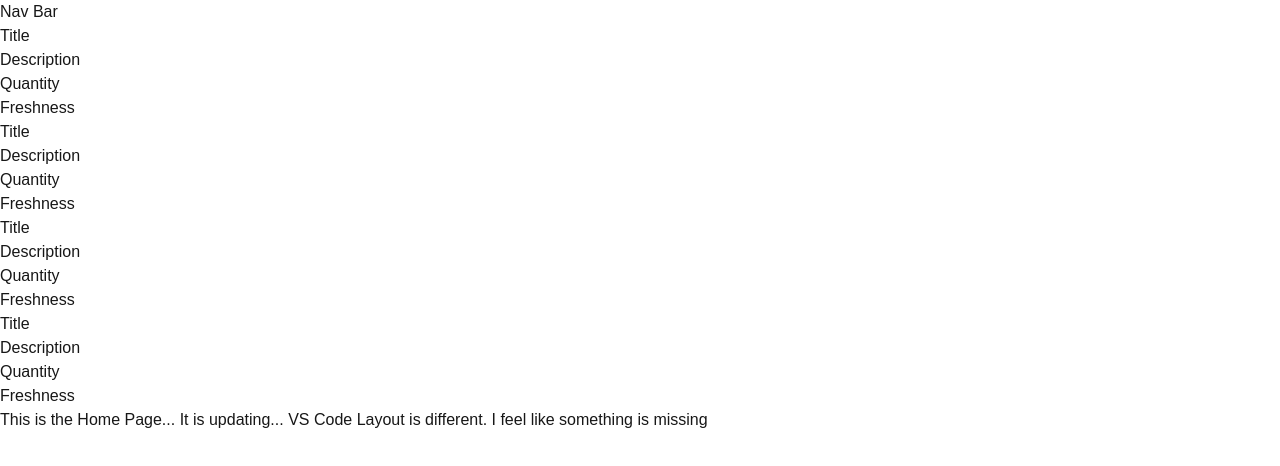
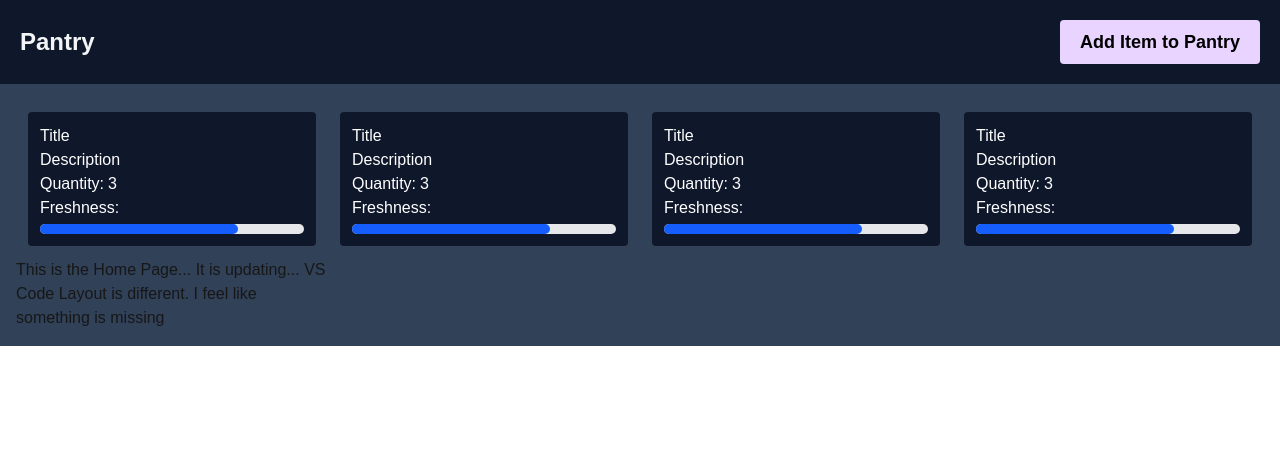
Before and after one commit to Hamsikakrishnan/Pantry-Tracker, a Next.js app: page / in a window 1280 px wide. Shown: the top 466 px of the page. Built offline with nearby package versions, Linux system fonts and the light colour scheme.

Commit message:
CREATE Operation

```diff
--- a/app/(components)/Freshness.js
+++ b/app/(components)/Freshness.js
@@ -1,7 +1,9 @@
 export default function Freshness() {
     return (
-        <div>
-            <h1>Freshness</h1>
+        <div className="w-full bg-gray-200 rounded-full h-2.5">
+            <div className="bg-blue-600 h-2.5 rounded-full"
+            style={{width: "75%" }}>
+            </div>
         </div>
     )
 }
--- a/app/(components)/Item.js
+++ b/app/(components)/Item.js
@@ -1,10 +1,14 @@
 import Freshness from "./Freshness"
 export default function Item() {
     return(
-        <div>
+        <div className="flex flex-col bg-slate-900 hover:bg-slate-800 text-white m-3 p-3 rounded-sm">
             <h1>Title</h1>
             <h2>Description</h2>
-            <h2>Quantity</h2>
+            <div className="flex items-center">
+                <h2>Quantity: </h2>
+                <h2 className="pl-1">3</h2>
+            </div>
+            <h2 className="mb-1">Freshness: </h2>
             <Freshness />
         </div>
     )
--- /dev/null
+++ b/app/(components)/ItemsForm.js
@@ -0,0 +1,7 @@
+export default function ItemsForm() {
+    return(
+        <div>
+            <form></form>
+        </div>
+    )
+}
--- a/app/(components)/Nav.js
+++ b/app/(components)/Nav.js
@@ -1,7 +1,17 @@
+import Link from "next/link"
 export default function Nav() {
     return(
-        <div>
-            <h1>Nav Bar</h1>
+        <div className="bg-slate-900">
+            <div className="flex items-center justify-between bg-slate-900 p-5">
+                <Link href="/"
+                className="text-gray-100 text-2xl font-bold">
+                    Pantry
+                </Link>
+                <Link href="/ItemsList/new"
+                className="text-black text-lg px-5 py-2 bg-purple-200 font-bold rounded-sm">
+                    Add Item to Pantry
+                </Link>
+            </div>
         </div>
     )
 }
--- /dev/null
+++ b/app/(models)/Pantry.js
@@ -0,0 +1,14 @@
+import mongoose, { Schema } from 'mongoose';
+
+mongoose.connect(process.env.MONGODB_URI);
+mongoose.Promise = global.Promise;
+
+const PantrySchema = new Schema({
+    title: String,
+    description: String,
+    quantity: Number,
+    freshness: Number
+});
+
+const Pantry = mongoose.models.Pantry || mongoose.model('Pantry', PantrySchema);
+export default Pantry;
--- a/app/ItemsList/[id]/page.js
+++ b/app/ItemsList/[id]/page.js
@@ -1,7 +1,9 @@
-export default function Page({params}) {
+import ItemsForm from "@/app/(components)/ItemsForm";
+export default async function Page({params}) {
+    const x = await params;
     return(
         <div>
-            <h1>Page {params.id}</h1>
+           <ItemsForm />
         </div>
     )
 }
--- /dev/null
+++ b/app/api/route.js
@@ -0,0 +1,14 @@
+import Pantry from "../(models)/Pantry";
+import { NextResponse } from "next/server";
+
+export async function POST(req){
+    try{
+        const body = await req.json();
+        const item = body.formData;
+        await Pantry.create(item);
+        return NextResponse.json({message: "Item inserted successfully"}, {status: 201});
+    }
+    catch(err){
+        return NextResponse.json({message: "Error", err}, {status: 500});
+    }
+}
--- a/app/layout.js
+++ b/app/layout.js
@@ -21,7 +21,7 @@ export default function RootLayout({ children }) {
   return (
     <html lang="en">
       <body
-        className={`${geistSans.variable} ${geistMono.variable} antialiased`}
+        className="bg-slate-900"
       >
         <Nav />
         {children}
--- a/app/page.js
+++ b/app/page.js
@@ -1,7 +1,7 @@
 import Item from "./(components)/Item";
 export default function Home() {
   return (
-    <div>
+    <div className="bg-slate-700 p-4 lg:grid grid-cols-2 xl:grid-cols-4">
       <Item />
       <Item />
       <Item />
```
Also changed, not shown: package.json (+6 -4 lines), 1 other file (tests, documents, lock files or other folders).
